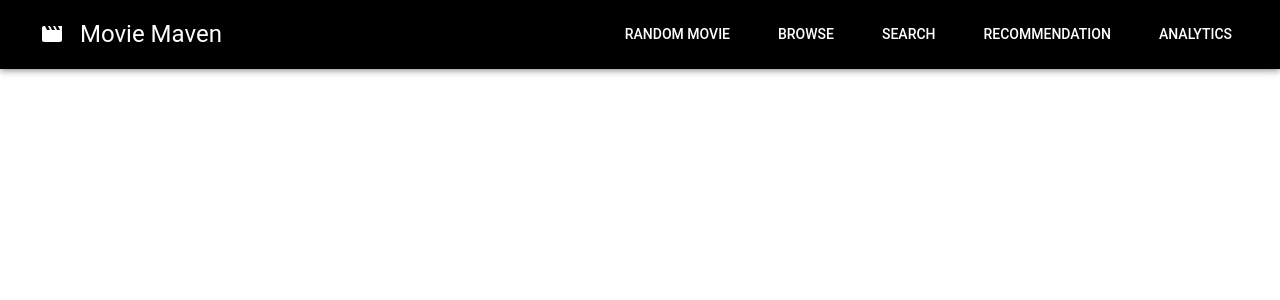
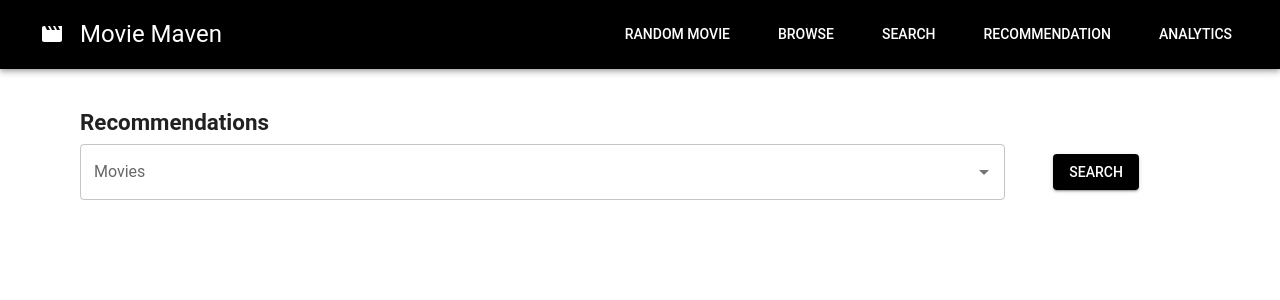
Before and after one commit to aywang71/Movie-Maven-DB-Project, a React (Create React App) app in the folder client/: page /recommendation in a window 1280 px wide. Shown: the top 300 px of the page. Built offline with nearby package versions, Linux system fonts and the light colour scheme.

Commit message:
implement recommendations page

```diff
--- a/client/src/App.js
+++ b/client/src/App.js
@@ -10,7 +10,7 @@ import CategoryAnalyticsPage from './pages/CategoryAnalyticsPage';
 import GenreInformationPage from './pages/GenreInformationPage';
 import MovieAnalyticsPage from './pages/MovieAnalyticsPage';
 import MovieInformationPage from "./pages/MovieInformationPage";
-import MovieRecommendationPage from "./pages/MovieRecommendationPage";
+import RecommendationPage from "./pages/RecommendationPage";
 import PlatformInformationPage from "./pages/PlatformInformationPage";
 import SearchPage from './pages/SearchPage';
 
@@ -72,7 +72,7 @@ export default function App() {
           <Route path="/movieAnalytics" element={<MovieAnalyticsPage />} />
           <Route path="/randomMovie" element={<MovieInformationPage />} />
           <Route path="/movieInformation/:id" element={<MovieInformationPage />} />
-          <Route path="/movieRecommendation" element={<MovieRecommendationPage />} />
+          <Route path="/recommendation" element={<RecommendationPage />} />
           <Route path="/platformInformation/:platform" element={<PlatformInformationPage />} />
           <Route path="/search" element={<SearchPage />} />
         </Routes>
--- a/client/src/components/NavBar.js
+++ b/client/src/components/NavBar.js
@@ -28,7 +28,7 @@ const NavBar = () => {
 
   const recommendationItems = [
     { label: "Binge Watch", route: "/bingeWatch" },
-    { label: "Movie Recommendation", route: "/movieRecommendation" },
+    { label: "Get Recommendations", route: "/recommendation" },
   ];
 
   const analyticsItems = [
--- a/client/src/pages/MovieRecommendationPage.js
+++ /dev/null
@@ -1,11 +0,0 @@
-import { useState, useEffect } from "react";
-import { Tooltip, Grid, Box, Typography, Card, List, ListItemIcon, IconButton, ListItem, Divider, Button, CircularProgress } from "@mui/material";
-import GridComponent from "../components/GridComponent";
-
-const MovieRecommendationPage = () => {
-    return (
-        <Box></Box>
-    );
-};
-
-export default MovieRecommendationPage;
--- /dev/null
+++ b/client/src/pages/RecommendationPage.js
@@ -0,0 +1,117 @@
+import React, { useState } from 'react';
+import { TextField, Button, Grid, Box, Typography, Autocomplete, CircularProgress, Snackbar } from '@mui/material';
+import MuiAlert from '@mui/material/Alert';
+
+import GridComponent from '../components/GridComponent';
+
+const RecommendationPage = () => {
+  const [movies, setMovies] = useState([]);
+  const [movieOptions, setMovieOptions] = useState([]);
+  const [movieRecommendations, setMovieRecommendations] = useState([]);
+  const [providerRecommendations, setProviderRecommendations] = useState([]);
+  const [movieIsLoading, setMovieIsLoading] = useState(false);
+  const [providerIsLoading, setProviderIsLoading] = useState(false);
+  const [errorMessage, setErrorMessage] = useState('');
+
+  // Function to fetch movie options
+  const fetchOptions = async (value) => {
+    if (value === "") {
+      setMovieOptions([]);
+    } else {
+      fetch(`http://localhost:8080/quickSearch/${value}`)
+        .then(resp => resp.json())
+        .then(respJson => setMovieOptions(respJson))
+        .catch(error => console.error(error))
+    }
+  };
+
+  // Function to handle form submission
+  const handleSubmit = async (event) => {
+    event.preventDefault();
+
+    // Validate movie array
+    if (movies.length === 0) {
+      setErrorMessage('Please select at least one movie.');
+      return;
+    }
+
+    setMovieIsLoading(true);
+    const moviesInput = movies.map(movie => movie.id).join(',');
+    fetch(`http://localhost:8080/movie_recommendations/?movies=${moviesInput}`)
+      .then(resp => resp.json())
+      .then(respJson => setMovieRecommendations(respJson))
+      .catch(error => console.error(error))
+      .finally(() => setMovieIsLoading(false));
+
+    setProviderIsLoading(true);
+    fetch(`http://localhost:8080/provider_recommendations/?movies=${moviesInput}`)
+      .then(resp => resp.json())
+      .then(respJson => setProviderRecommendations(respJson.map(p => ({ id: p.provider, title: p.provider, provider_path: p.provider_logo }))))
+      .catch(error => console.error(error))
+      .finally(() => setProviderIsLoading(false));
+  };
+
+  // Function to handle Snackbar close
+  const handleCloseSnackbar = () => {
+    setErrorMessage('');
+  };
+
+  return (
+    <Box display="flex" flexDirection="column" justifyContent="center" alignItems="center">
+      <Grid container spacing={2} sx={{ m: 'auto', maxWidth: 1200, p: 5 }}>
+        {/* Title */}
+        <Typography variant="h4" gutterBottom>
+          Recommendations
+        </Typography>
+        <Grid container spacing={6} justifyContent="center" alignItems="center">
+          {/* Movies */}
+          <Grid item xs={12} md={10}>
+            <Autocomplete
+              multiple
+              id="movies"
+              options={movieOptions}
+              getOptionLabel={(option) => option.title}
+              value={movies}
+              onChange={(event, newValue) => setMovies(newValue)}
+              onInputChange={(event, newInputValue) => fetchOptions(newInputValue)}
+              renderInput={(params) => <TextField {...params} label="Movies" />}
+            />
+          </Grid>
+          {/* Submit button */}
+          <Grid item xs={12} md={2}>
+            <Button variant="contained" type="submit" onClick={handleSubmit}>Search</Button>
+          </Grid>
+        </Grid>
+        {/* Display search results in Grid Component */}
+        {(movieIsLoading || providerIsLoading || movieRecommendations.length > 0 || providerRecommendations.length > 0) && (
+          <Box mt={4}>
+            {movieIsLoading || providerIsLoading ? (
+              <div style={{ display: 'flex', justifyContent: 'center', alignItems: 'center', width: '100vw' }}>
+                <CircularProgress />
+              </div>
+            ) : (
+              <>
+              <Typography variant="h4" gutterBottom>
+                Top Movies
+              </Typography>
+              <GridComponent items={movieRecommendations} type="movie" />
+              <Typography variant="h4" gutterBottom>
+                Top Providers
+              </Typography>
+              <GridComponent items={providerRecommendations} type="provider" />
+              </>
+            )}
+          </Box>
+        )}
+        {/* Error Snackbar */}
+        <Snackbar open={!!errorMessage} autoHideDuration={6000} onClose={handleCloseSnackbar}>
+          <MuiAlert elevation={6} variant="filled" severity="error" onClose={handleCloseSnackbar}>
+            {errorMessage}
+          </MuiAlert>
+        </Snackbar>
+      </Grid>
+    </Box>
+  );
+};
+
+export default RecommendationPage;
```
